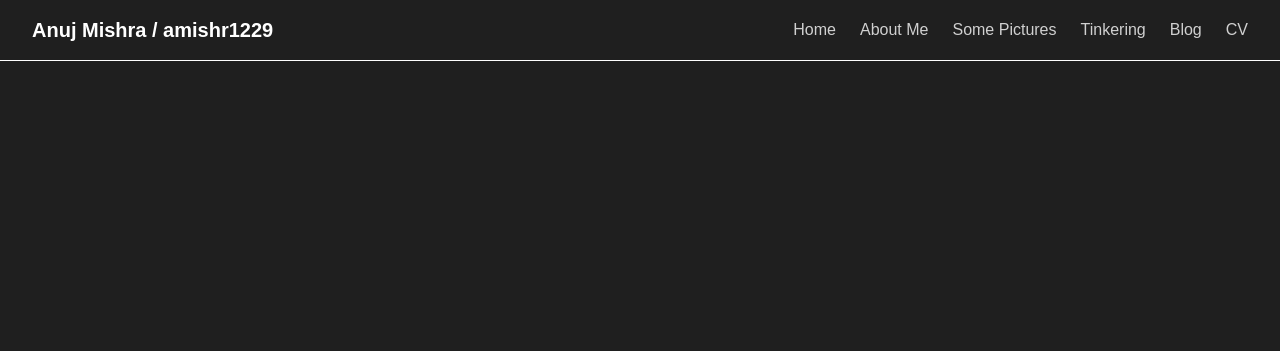
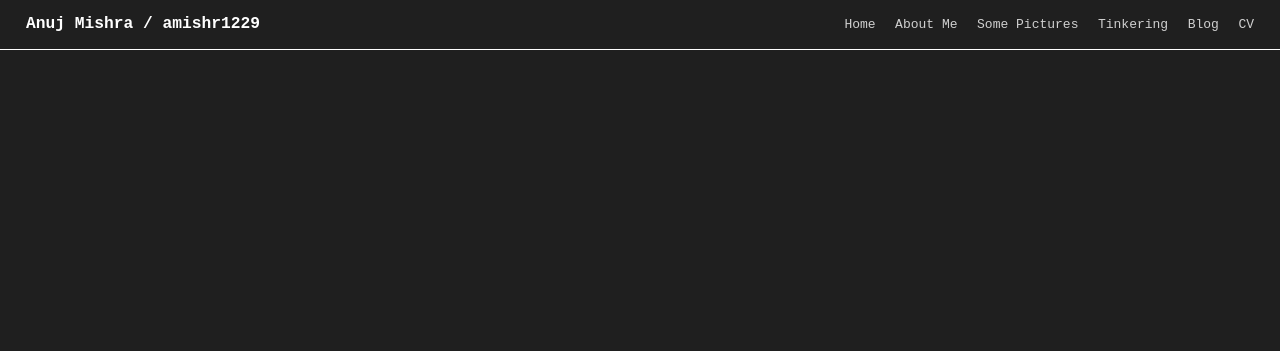
Before and after one commit to anujmish1229/anujmishra, a plain HTML site: page index.html in a window 1280 px wide. Shown: the top 351 px of the page. Drawn offline with Linux system fonts and the light colour scheme.

Commit message:
fixed fonts

```diff
--- a/style.css
+++ b/style.css
@@ -3,6 +3,7 @@
   box-sizing: border-box;
   margin: 0;
   padding: 0;
+  font-family: monospace;
 }
 
 body {
@@ -258,7 +259,7 @@ footer {
 body, .container {
   background-color: #1f1f1f;
   color: white;
-  font-family: Arial, sans-serif;
+  font-family: monospace;
 }
 
 .container {
```
